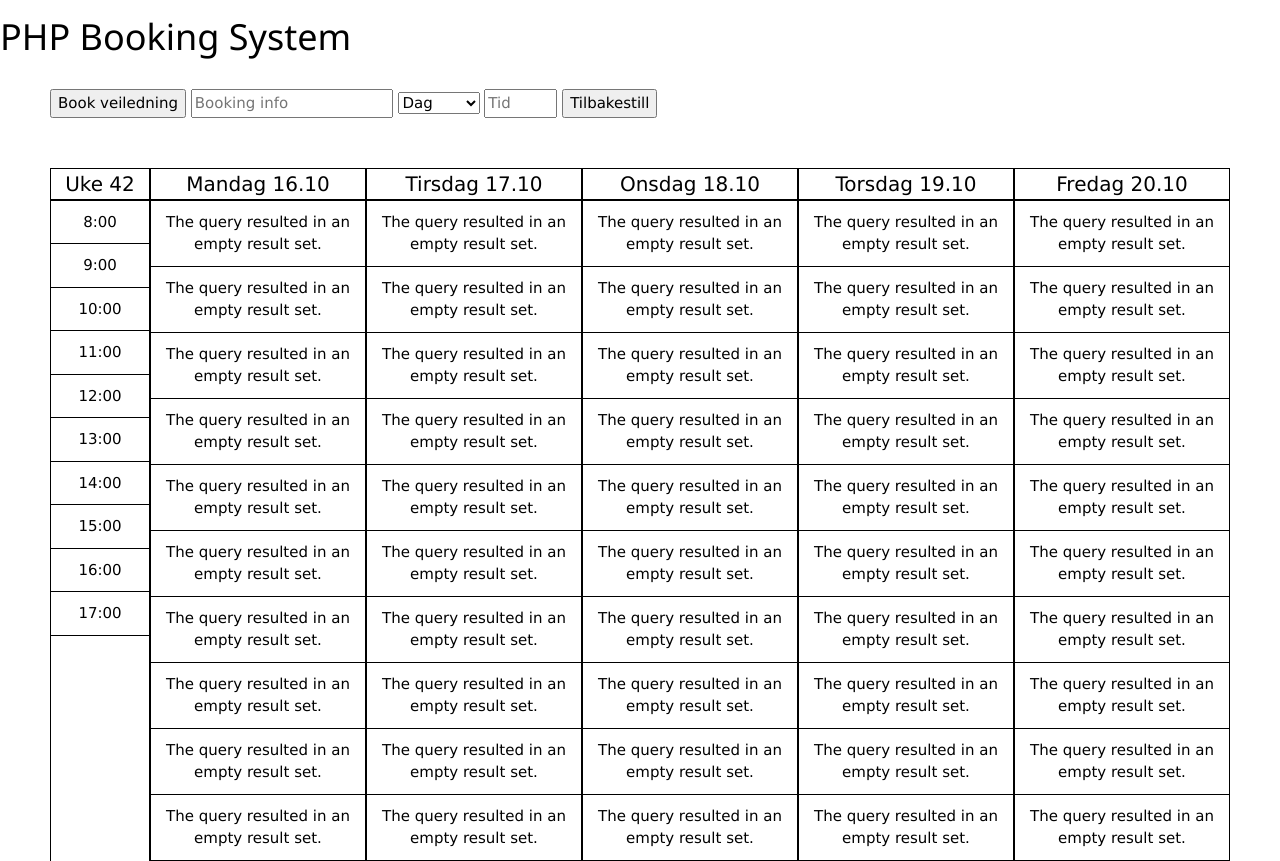
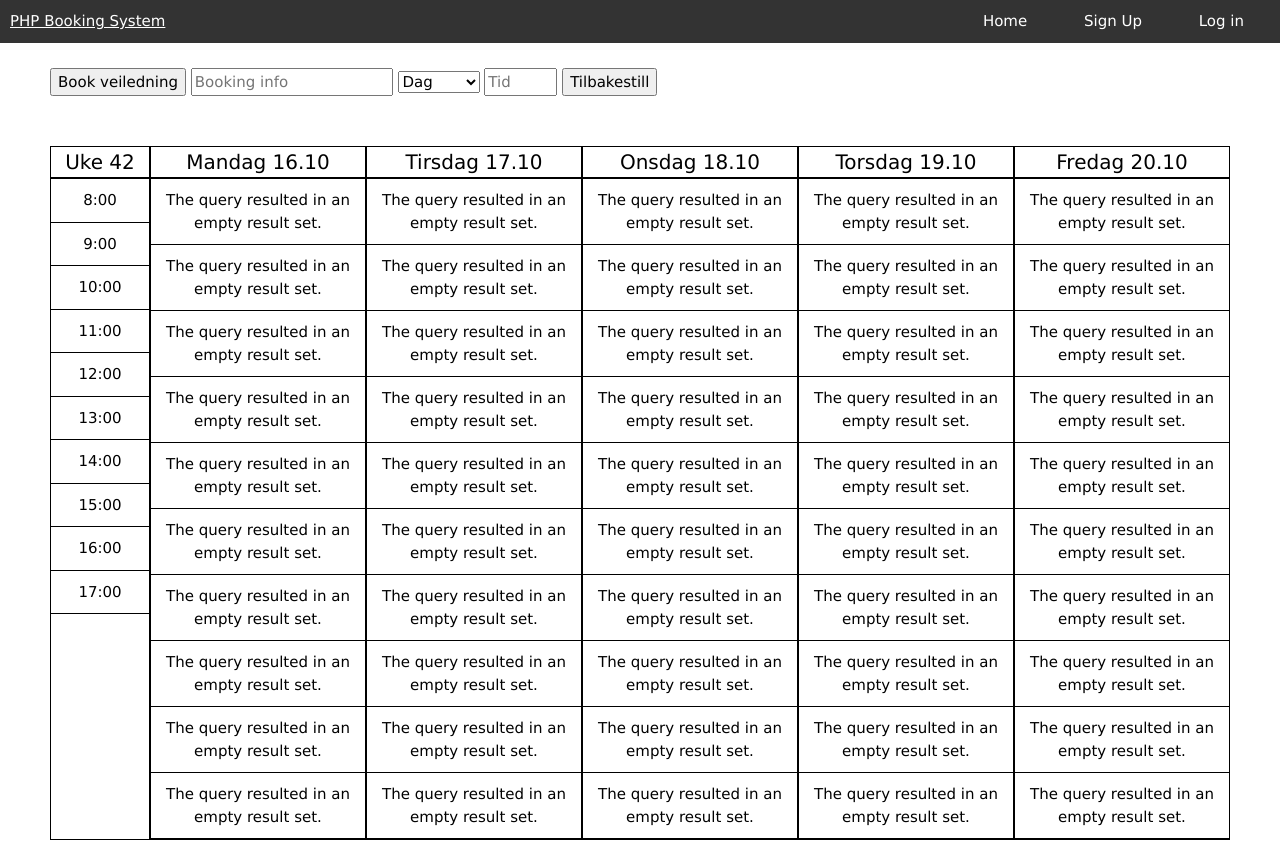
Before and after one commit to MichaelTangeraas/PHP_Booking_System, a PHP site: page / in a window 1280 px wide. Shown: the top 861 px of the page. Run offline with PHP 8.4, Linux system fonts and the light colour scheme; data that the repository does not hold is empty.

Commit message:
WIP - adding nav bar with login and signup pages

```diff
--- a/includes/header.php
+++ b/includes/header.php
@@ -12,6 +12,18 @@
 </head>
 
 <body>
+    <div class="header">
+        <div class="logo">
+            <a href="index.php">PHP Booking System</a>
+        </div>
+        <ul class="navbar">
+            <li><a href="../public_html/index.php">Home</a></li>
+            <li><a href="sign_up.php">Sign Up</a></li>
+            <li><a href="./index.php">Log in</a></li>
+        </ul>
+    </div>
+
+    <!-- <body>
     <div>
         <h1>PHP Booking System</h1>
-    </div>
+    </div> -->
--- a/public_html/assets/css/style.css
+++ b/public_html/assets/css/style.css
@@ -27,3 +27,38 @@
     font-size: 15px;
     text-align: center;
 }
+
+.header {
+    background-color: #333;
+    color: #fff;
+    padding: 10px;
+    display: flex;
+    justify-content: space-between;
+    align-items: center;
+}
+
+.logo {
+    margin: 0;
+}
+
+.navbar {
+    list-style-type: none;
+    padding: 0;
+    margin: 0;
+}
+
+.navbar li {
+    display: inline;
+    margin: 0 10px;
+}
+
+.navbar a {
+    text-decoration: none;
+    color: #fff;
+    padding: 8px 16px;
+    border-radius: 5px;
+}
+
+.navbar a:hover {
+    background-color: #555;
+}
--- /dev/null
+++ b/public_html/login/index.php
@@ -0,0 +1,3 @@
+<?php include("../../includes/header.php"); ?>
+<h1>Log in</h1>
+<?php include("../../includes/footer.php"); ?>
--- /dev/null
+++ b/public_html/sign_up.php
@@ -0,0 +1,5 @@
+<?php
+// Include the header, booking system template, and footer files
+include("../includes/header.php");
+include("../templates/sign_up.php");
+include("../includes/footer.php");
--- /dev/null
+++ b/templates/sign_up.php
@@ -0,0 +1 @@
+<h1>Sign up goes here</h1>
```
